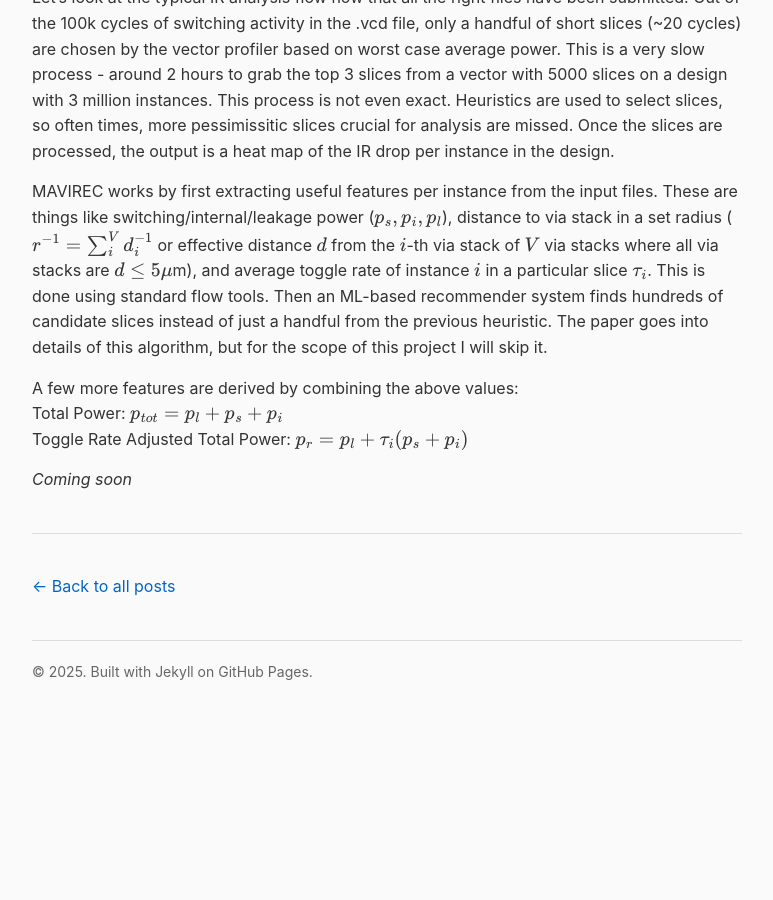
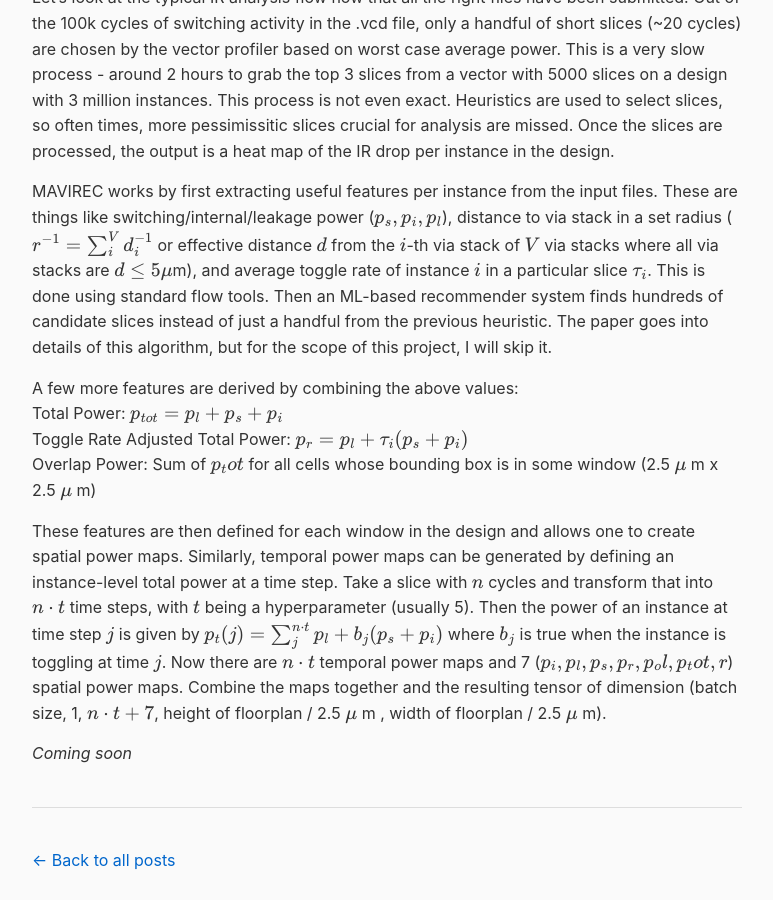
Before and after one commit to roshanwariar/roshanwariar.github.io, a Jekyll site: the page built from _posts/2026-2-26-pdai1.md, in a window 1280 px wide and 900 px high, scrolled down 3976 px. Shown: the whole window, without its empty margins (253-1026 px from the left). Built offline with Jekyll 4.4.1, drawn with Linux system fonts in a browser that asks for light colours; before the commit the page ends 4694 px from its top, so only the background shows below that.

Commit message:
Update 2026-2-26-pdai1.md

```diff
--- a/_posts/2026-2-26-pdai1.md
+++ b/_posts/2026-2-26-pdai1.md
@@ -29,11 +29,14 @@ Before jumping into the deep learning side of things, it’s important to unders
 
 Let’s look at the typical IR analysis flow now that all the right files have been submitted. Out of the 100k cycles of switching activity in the .vcd file, only a handful of short slices (~20 cycles) are chosen by the vector profiler based on worst case average power. This is a very slow process - around 2 hours to grab the top 3 slices from a vector with 5000 slices on a design with 3 million instances. This process is not even exact. Heuristics are used to select slices, so often times, more pessimissitic slices crucial for analysis are missed. Once the slices are processed, the output is a heat map of the IR drop per instance in the design.<br>
 
-MAVIREC works by first extracting useful features per instance from the input files. These are things like switching/internal/leakage power ($$p_s, p_i, p_l$$), distance to via stack in a set radius ($$r^{-1} = \sum_{i}^{V} d_{i}^{-1}$$ or effective distance $$d$$ from the $$i$$-th via stack of $$V$$ via stacks where all via stacks are $$d\leq 5\mu$$m), and average toggle rate of instance $$i$$ in a particular slice $$\tau_i$$. This is done using standard flow tools. Then an ML-based recommender system finds hundreds of candidate slices instead of just a handful from the previous heuristic. The paper goes into details of this algorithm, but for the scope of this project I will skip it.<br>
+MAVIREC works by first extracting useful features per instance from the input files. These are things like switching/internal/leakage power ($$p_s, p_i, p_l$$), distance to via stack in a set radius ($$r^{-1} = \sum_{i}^{V} d_{i}^{-1}$$ or effective distance $$d$$ from the $$i$$-th via stack of $$V$$ via stacks where all via stacks are $$d\leq 5\mu$$m), and average toggle rate of instance $$i$$ in a particular slice $$\tau_i$$. This is done using standard flow tools. Then an ML-based recommender system finds hundreds of candidate slices instead of just a handful from the previous heuristic. The paper goes into details of this algorithm, but for the scope of this project, I will skip it.<br>
 
 A few more features are derived by combining the above values:<br>
 Total Power: $$p_{tot} = p_l + p_s + p_i$$<br>
 Toggle Rate Adjusted Total Power: $$p_{r} = p_l + \tau_i(p_s + p_i)$$<br>
+Overlap Power: Sum of $$p_tot$$ for all cells whose bounding box is in some window (2.5 $$\mu$$ m x 2.5 $$\mu$$ m)<br>
+
+These features are then defined for each window in the design and allows one to create spatial power maps. Similarly, temporal power maps can be generated by defining an instance-level total power at a time step. Take a slice with $$n$$ cycles and transform that into $$n \cdot t$$ time steps, with $$t$$ being a hyperparameter (usually 5). Then the power of an instance at time step $$j$$ is given by $$p_t(j) = \sum_{j}^{n \cdot t} p_l + b_j(p_s + p_i)$$ where $$b_j$$ is true when the instance is toggling at time $$j$$. Now there are $$n \cdot t$$ temporal power maps and 7 ($$p_i, p_l, p_s, p_r, p_ol, p_tot, r$$) spatial power maps. Combine the maps together and the resulting tensor of dimension (batch size, 1, $$n \cdot t + 7$$, height of floorplan / 2.5 $$\mu$$ m , width of floorplan / 2.5 $$\mu$$ m).
 
 
 _Coming soon_
```
